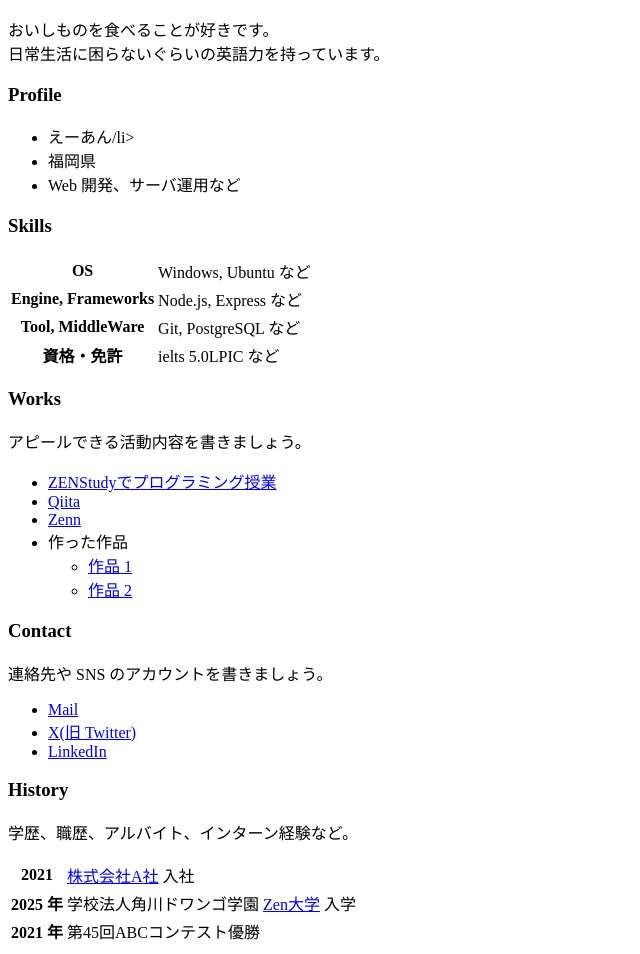
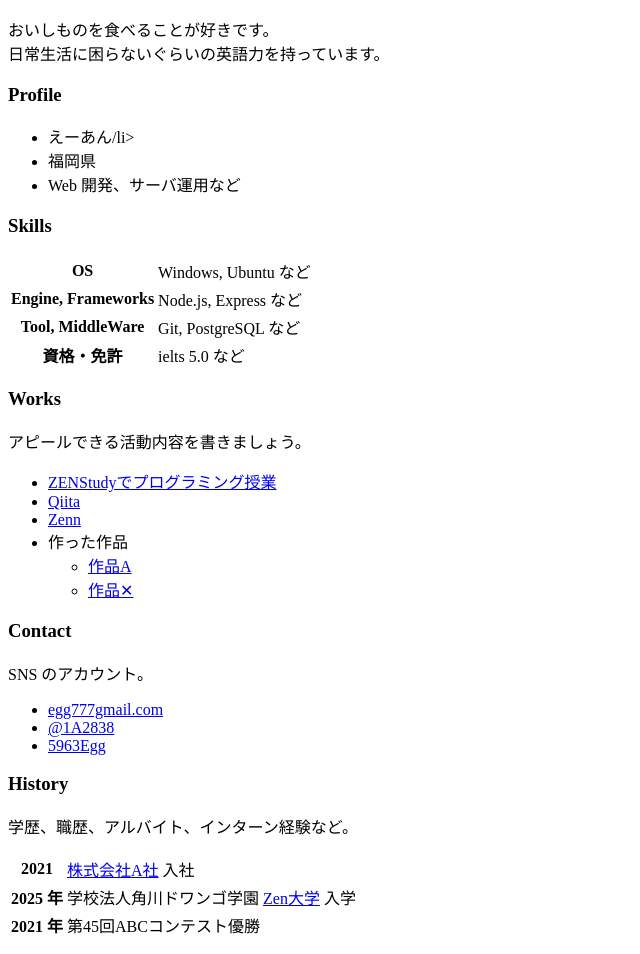
Before and after one commit to Eggjunior2838/Eggjunior.github.io, a plain HTML site: page index.html in a window 1280 px wide. Shown: the part 110-1064 px from the top of the page, without its empty margins (0-640 px from the left). Drawn offline with Linux system fonts and the light colour scheme.

Commit message:
Update index.html

```diff
--- a/index.html
+++ b/index.html
@@ -37,7 +37,7 @@
       </tr>
       <tr>
         <th>資格・免許</th>
-        <td>ielts 5.0LPIC など</td>
+        <td>ielts 5.0 など</td>
       </tr>
     </table>
 
@@ -50,18 +50,18 @@
       <li>
         作った作品
         <ul>
-          <li><a href="https://example.com/">作品 1</a></li>
-          <li><a href="https://example.com/">作品 2</a></li>
+          <li><a href="https://example.com/">作品A</a></li>
+          <li><a href="https://example.com/">作品✕</a></li>
         </ul>
       </li>
     </ul>
 
     <h3>Contact</h3>
-    <p>連絡先や SNS のアカウントを書きましょう。</p>
+    <p> SNS のアカウント。</p>
     <ul>
-      <li><a href="eggjunior51@gmail.com">Mail</a></li>
-      <li><a href="https://twitter.com/n_yobikou">X(旧 Twitter)</a></li>
-      <li><a href="https://www.linkedin.com/">LinkedIn</a></li>
+      <li><a href="eggjunior51@gmail.com">egg777gmail.com</a></li>
+      <li><a href="https://twitter.com/n_yobikou">@1A2838</a></li>
+      <li><a href="https://www.linkedin.com/">5963Egg</a></li>
     </ul>
 
     <h3>History</h3>
```
